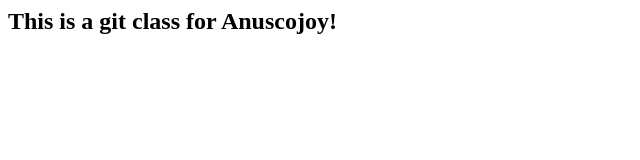
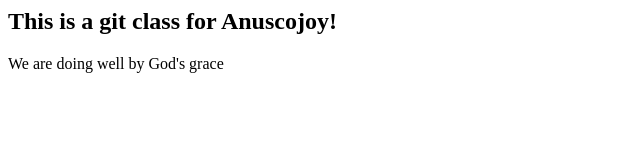
Before and after one commit to olubusade/git-tutorial, a plain HTML site: page index.html in a window 1280 px wide. Shown: the whole page, without its empty margins (0-640 px from the left). Drawn offline with Linux system fonts and the light colour scheme.

Commit message:
first commit on this branch

```diff
--- a/index.html
+++ b/index.html
@@ -4,5 +4,6 @@
     </head>
     <body>
         <h2>This is a git class for Anuscojoy!</h2>
+        <p>We are doing well by God's grace</p>
     </body>
 </html>
```
